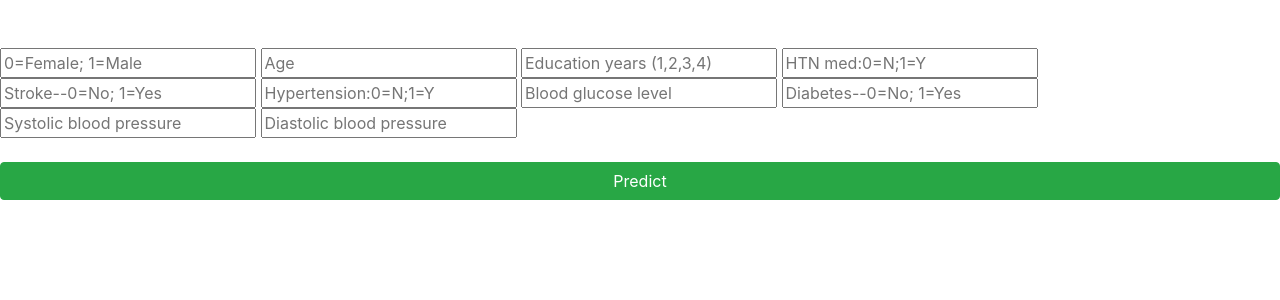
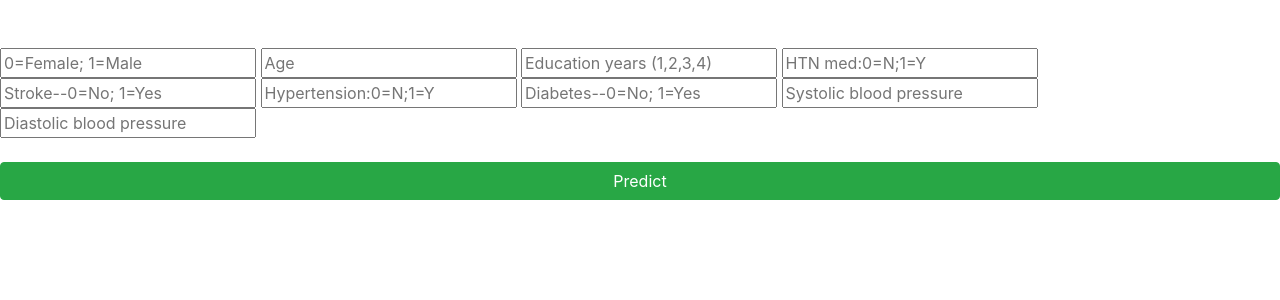
Before and after one commit to John-P-Robles/Heart-Disease-Predictor, a Flask app: page / in a window 1280 px wide. Shown: the part 56-356 px from the top of the page. Run offline with Flask 3, Linux system fonts and the light colour scheme; parts of the project's set-up code (start-up, migrations or seed data) failed here and were passed over; some libraries are stand-ins or nearby versions.

Commit message:
Update index.html

```diff
--- a/templates/index.html
+++ b/templates/index.html
@@ -45,9 +45,7 @@
 
       <input type="text" name="hypertension" placeholder="Hypertension:0=N;1=Y" required="required" />
 
-       <input type="text" name="glucose" placeholder="Blood glucose level" required="required" />
-
-       <input type="text" name="diabetes" placeholder="Diabetes--0=No; 1=Yes" required="required" />
+         <input type="text" name="diabetes" placeholder="Diabetes--0=No; 1=Yes" required="required" />
 
        <input type="text" name="systolic_bp" placeholder="Systolic blood pressure" required="required" />
 
```
